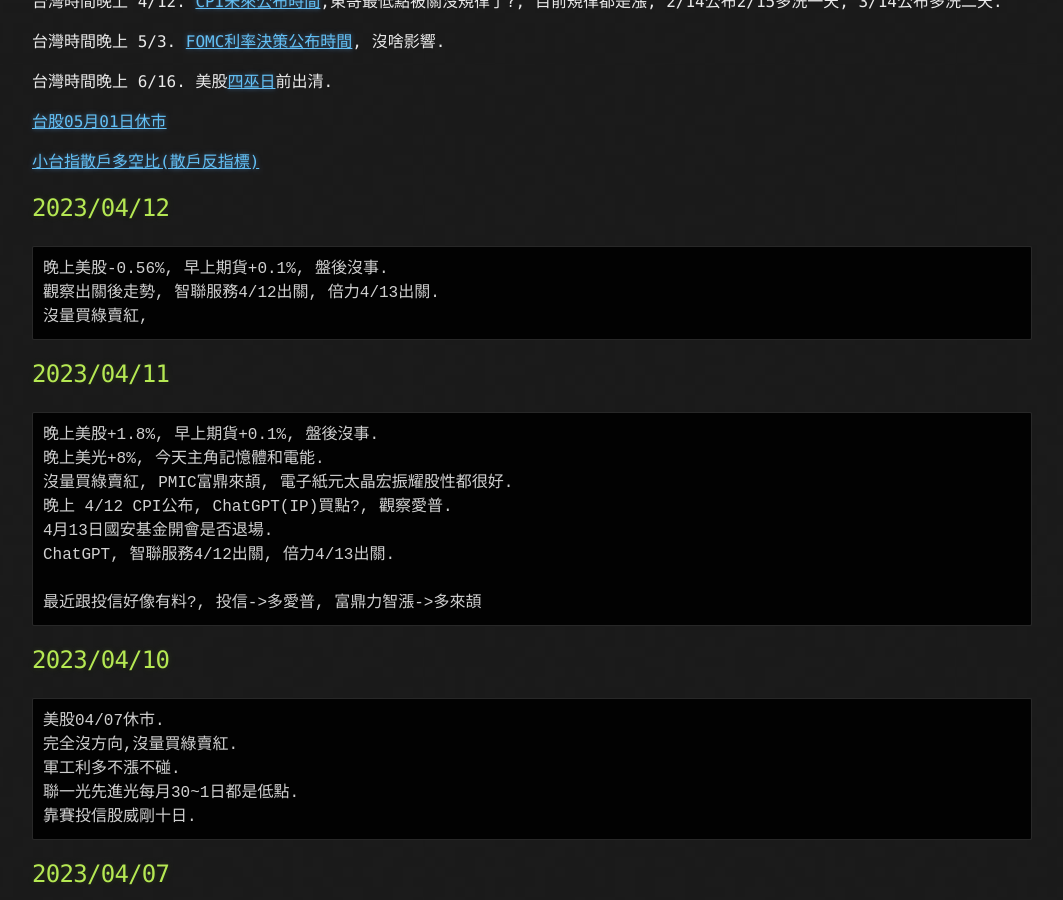
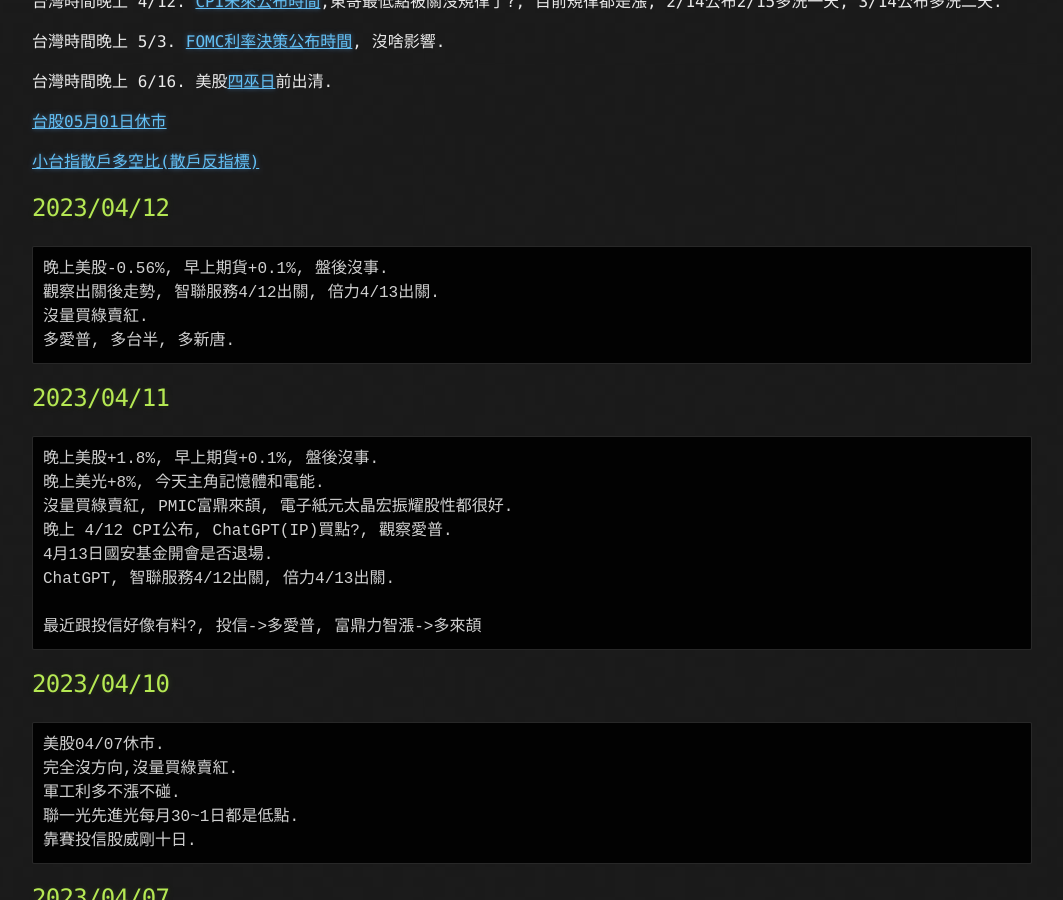
Before and after one commit to lepg5487/Stock_God, a Jekyll site: the page built from index.md, in a window 1280 px wide and 900 px high, scrolled down 468 px. Shown: the whole window, without its empty margins (108-1171 px from the left). Built offline with Jekyll 4.4.1, drawn with Linux system fonts in a browser that asks for light colours; our own code applies the rules of GitHub Pages for plain Markdown files.

Commit message:
Update index.md

````diff
--- a/index.md
+++ b/index.md
@@ -26,7 +26,8 @@
 ```
 晚上美股-0.56%, 早上期貨+0.1%, 盤後沒事.
 觀察出關後走勢, 智聯服務4/12出關, 倍力4/13出關.
-沒量買綠賣紅,
+沒量買綠賣紅.
+多愛普, 多台半, 多新唐.
 ```
 
 ## 2023/04/11
````
